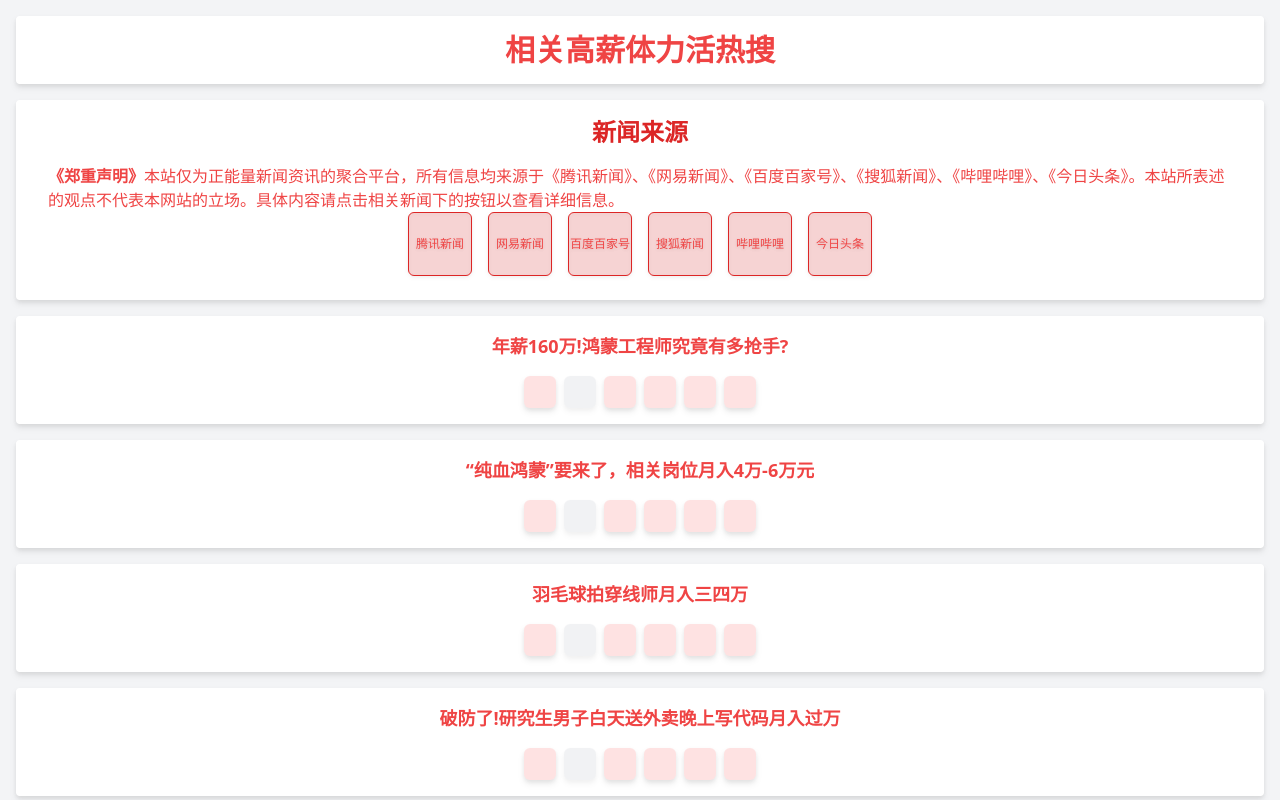
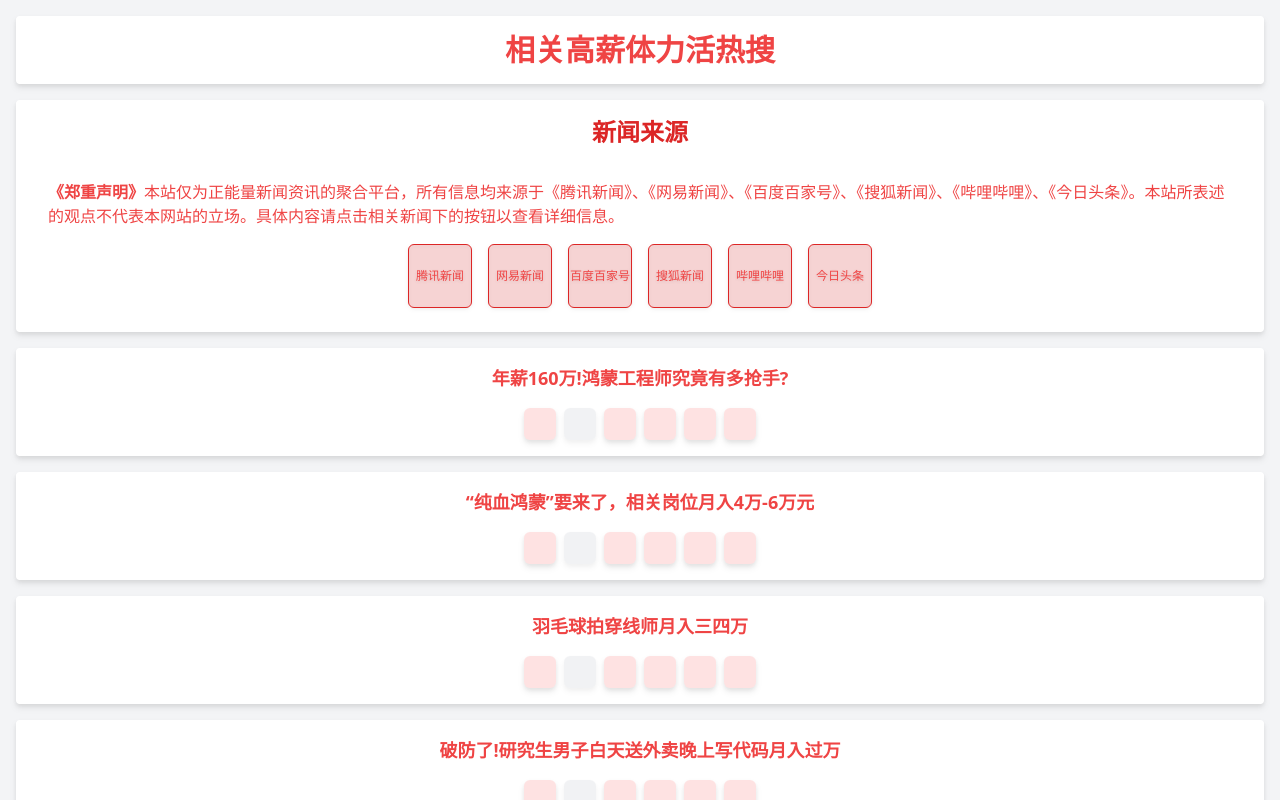
Before and after one commit to Muromi-Rikka/manual-labour, a React app: page / in a window 1280 px wide. Built offline with nearby package versions, Linux system fonts and the light colour scheme; the HTML template or start-up script is replaced by a standard one.

Commit message:
更新依赖

```diff
--- a/src/App.tsx
+++ b/src/App.tsx
@@ -32,7 +32,7 @@ function App() {
         <div className="text-center mb-4">
           <span className="text-red-600 text-2xl font-bold">新闻来源</span>
         </div>
-        <div className="px-4">
+        <div className="p-4">
           <p className="text-red-500">
             <span className="font-bold">《郑重声明》</span>
             <span>本站仅为正能量新闻资讯的聚合平台，所有信息均来源于</span>
```
Also changed, not shown: package.json (+7 -7 lines), 1 other file (tests, documents, lock files or other folders).
